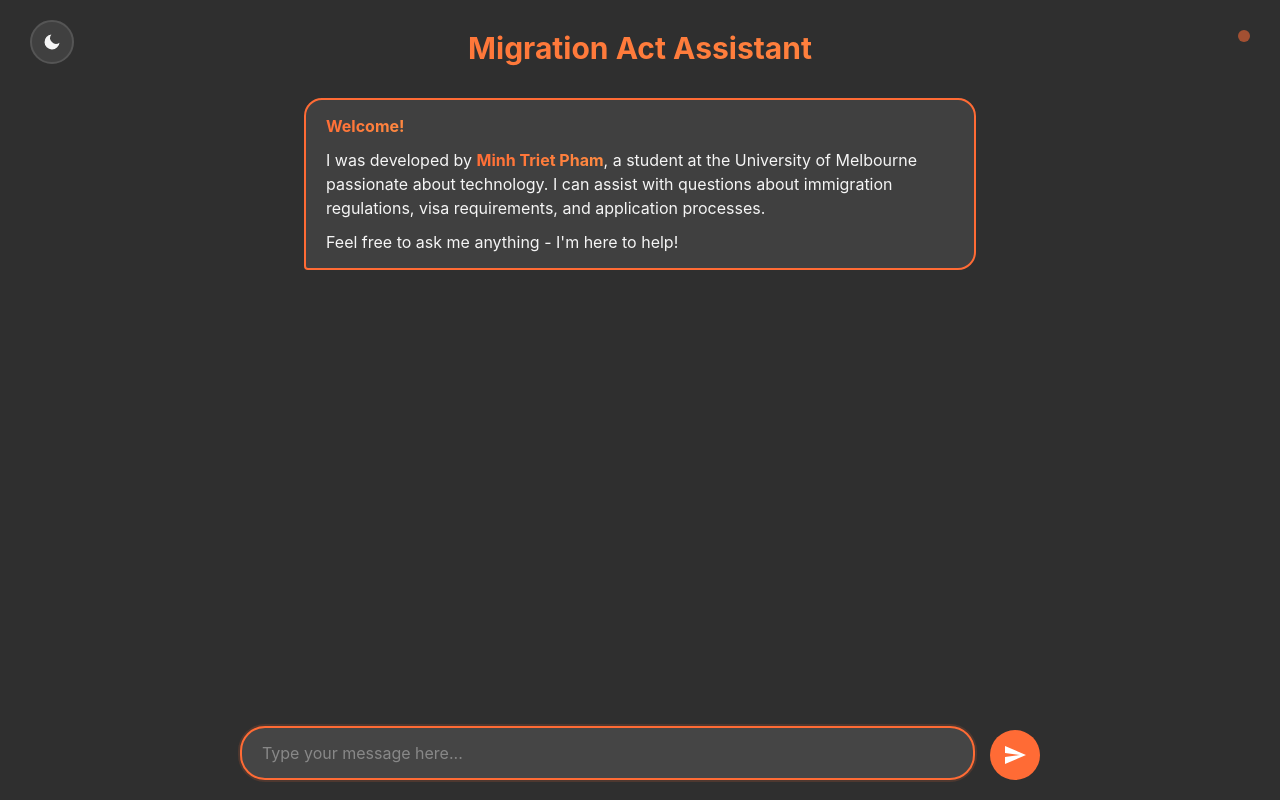
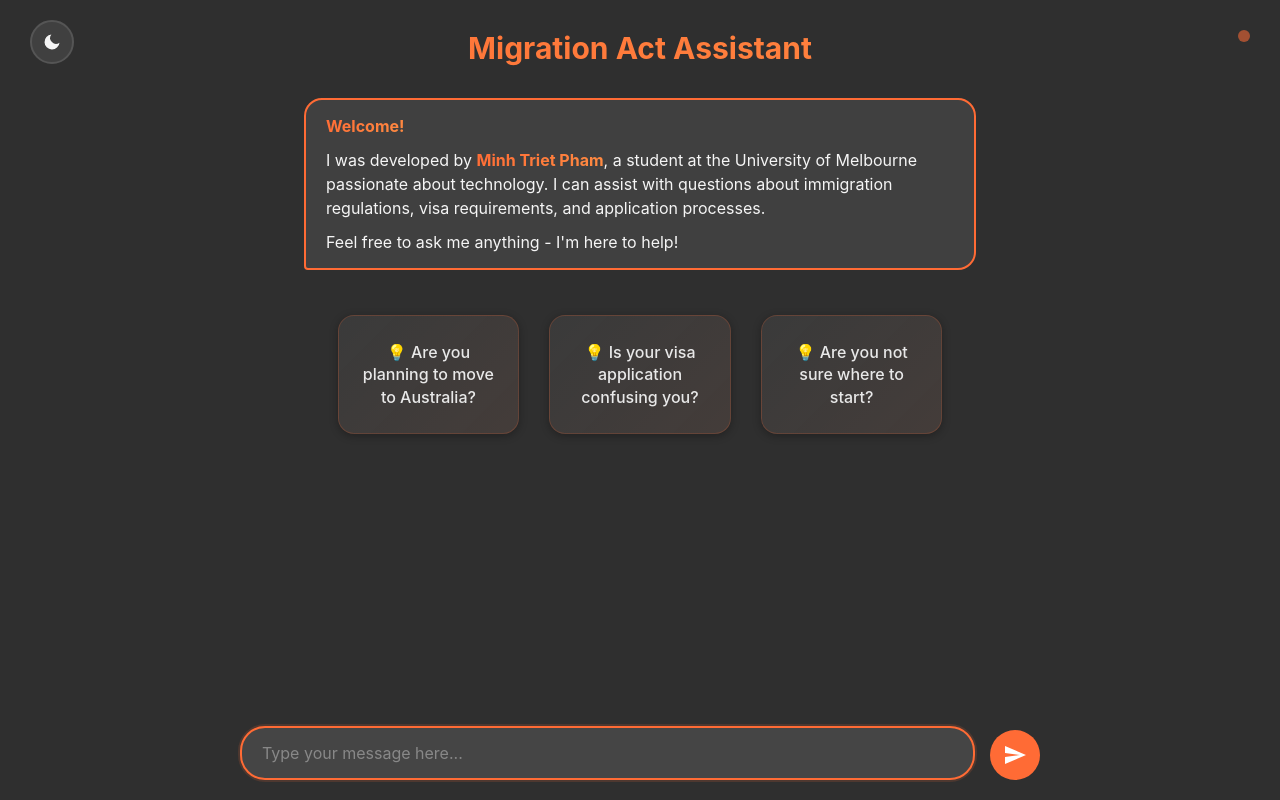
Before and after one commit to minhtrietcancode/rag-migration-law-chatbot, a Flask app: page / in a window 1280 px wide. Run offline with Flask 3, Linux system fonts and the light colour scheme.

Commit message:
update : add 3 suggested questions card -> enhacne emoty space

```diff
--- a/frontend/static/script.js
+++ b/frontend/static/script.js
@@ -5,6 +5,7 @@
         this.sendButton = document.getElementById('sendButton');
         this.typingIndicator = document.getElementById('typingIndicator');
         this.themeToggle = document.getElementById('themeToggle');
+        this.suggestedQuestions = document.getElementById('suggestedQuestions');
 
         this.init();
     }
@@ -39,6 +40,19 @@
 
         // Focus input on load
         this.chatInput.focus();
+
+        // Animate suggested questions on load
+        this.animateSuggestedQuestions();
+    }
+
+    animateSuggestedQuestions() {
+        const questionCards = this.suggestedQuestions.querySelectorAll('.question-card');
+        questionCards.forEach((card, index) => {
+            setTimeout(() => {
+                card.style.opacity = '1';
+                card.style.transform = 'scale(1)';
+            }, 200 * (index + 1)); // Staggered delay
+        });
     }
 
     initializeTheme() {
@@ -132,6 +146,11 @@
             welcomeMessage.remove();
         }
 
+        // Remove suggested questions if they exist
+        if (this.suggestedQuestions) {
+            this.suggestedQuestions.remove();
+        }
+
         this.chatMessages.appendChild(messageDiv);
         this.scrollToBottom();
     }
@@ -141,6 +160,11 @@
         const welcomeMessage = this.chatMessages.querySelector('.welcome-message');
         if (welcomeMessage) {
             welcomeMessage.remove();
+        }
+
+        // Remove suggested questions if they exist
+        if (this.suggestedQuestions) {
+            this.suggestedQuestions.remove();
         }
 
         this.typingIndicator.style.display = 'block';
--- a/frontend/static/styles.css
+++ b/frontend/static/styles.css
@@ -12,6 +12,10 @@
     --shadow-color: rgba(255, 107, 53, 0.15);
     --scrollbar-thumb: #555;
     --scrollbar-thumb-hover: #666;
+    --card-bg-dark: #3a3a3a;
+    --card-border-dark: rgba(255, 107, 53, 0.2);
+    --card-text-dark: #e8e8e8;
+    --card-shadow-dark: rgba(0, 0, 0, 0.3);
 }
 
 /* Light theme colors */
@@ -28,6 +32,10 @@
     --shadow-color: rgba(255, 107, 53, 0.15);
     --scrollbar-thumb: #cbd5e0;
     --scrollbar-thumb-hover: #a0aec0;
+    --card-bg-light: #f8f9fa;
+    --card-border-light: rgba(255, 107, 53, 0.15);
+    --card-text-light: #2d3748;
+    --card-shadow-light: rgba(0, 0, 0, 0.1);
 }
 
 * {
@@ -340,6 +348,54 @@
     opacity: 0.8;
 }
 
+.suggested-questions {
+    display: flex;
+    gap: 30px; /* Increased gap between cards */
+    margin-top: 45px; /* Increased margin-top from welcome message */
+    margin-bottom: 36px;
+    max-width: 900px; /* Increased max-width for the row */
+    margin-left: auto;
+    margin-right: auto;
+    padding: 0 5%;
+}
+
+.question-card {
+    flex: 1;
+    background-color: var(--card-bg-dark);
+    border: 1px solid var(--card-border-dark);
+    color: var(--card-text-dark);
+    border-radius: 16px;
+    padding: 25px 20px; /* Increased padding to make cards bigger */
+    font-size: 16px; /* Increased font size */
+    font-weight: 500;
+    text-align: center;
+    display: flex;
+    align-items: center;
+    justify-content: center;
+    line-height: 1.4;
+    box-shadow: 0 2px 8px var(--card-shadow-dark);
+    background-image: linear-gradient(135deg, transparent 0%, rgba(255, 107, 53, 0.05) 100%);
+    transition: opacity 0.6s ease-out, transform 0.6s ease-out;
+    opacity: 0;
+    transform: scale(0.95);
+}
+
+[data-theme="light"] .question-card {
+    background-color: var(--card-bg-light);
+    border: 1px solid var(--card-border-light);
+    color: var(--card-text-light);
+    box-shadow: 0 2px 8px var(--card-shadow-light);
+}
+
+/* Mobile responsive for suggested questions */
+@media (max-width: 768px) {
+    .suggested-questions {
+        flex-direction: column;
+        gap: 20px; /* Increased mobile gap between stacked cards */
+        padding: 0 4%;
+    }
+}
+
 /* Scrollbar styling */
 .chat-messages::-webkit-scrollbar {
     width: 6px;
--- a/frontend/templates/index.html
+++ b/frontend/templates/index.html
@@ -33,6 +33,12 @@
                 Feel free to ask me anything - I'm here to help!
             </div>
         </div>
+
+        <div class="suggested-questions" id="suggestedQuestions">
+            <div class="question-card">💡 Are you planning to move to Australia?</div>
+            <div class="question-card">💡 Is your visa application confusing you?</div>
+            <div class="question-card">💡 Are you not sure where to start?</div>
+        </div>
     </div>
 
     <div class="typing-indicator" id="typingIndicator">
```
